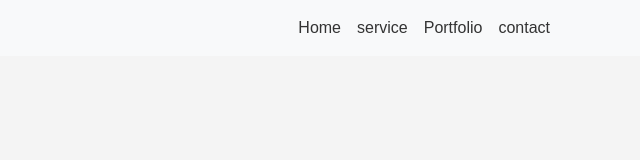
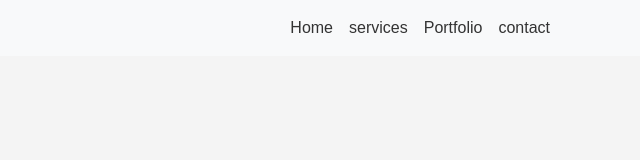
Before and after one commit to portfolio-afk/ii, a plain HTML site: page index.html in a window 1280 px wide. Shown: the full height of the page, 640-1280 px from the left. Drawn offline with nearby package versions, Linux system fonts and the light colour scheme.

Commit message:
Update index.html

```diff
--- a/index.html
+++ b/index.html
@@ -20,7 +20,7 @@
           <a class="nav-link" aria-current="page" href="./home.html">Home</a>
         </li>
         <li class="nav-item">
-          <a class="nav-link" href="./service">service</a>
+          <a class="nav-link" href="./services">services</a>
         </li>
         <li class="nav-item">
           <button id="showOverlayBtn" class="nav-link">Portfolio</button>
```
